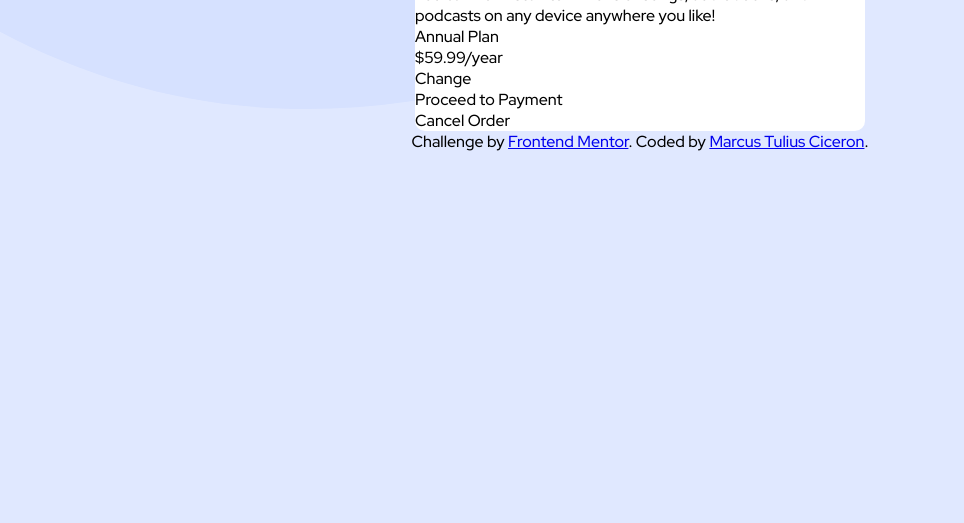
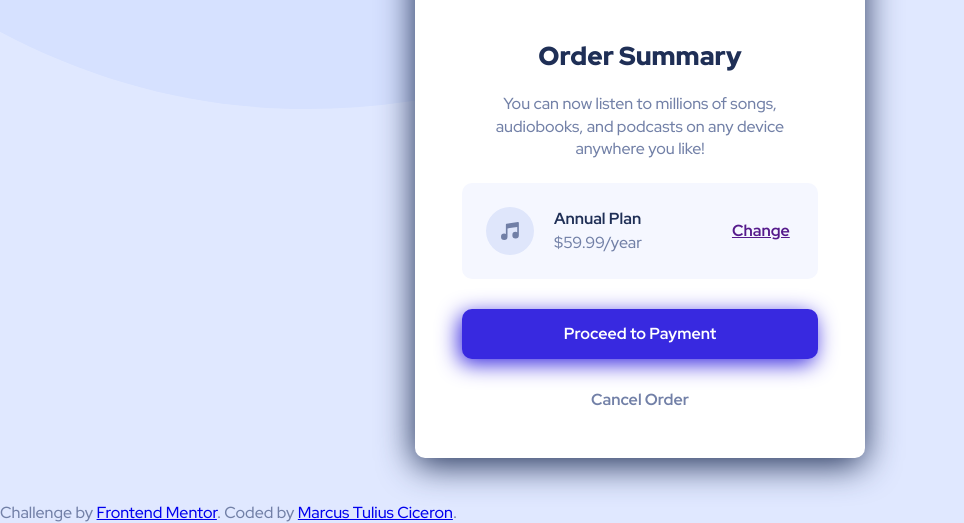
Before and after one commit to MarcusTuliusCiceron/Order-summary-component-challenge-hub, a plain HTML site: page index.html in a window 1280 px wide. Shown: the part 279-802 px from the top of the page, without its empty margins (0-964 px from the left). Drawn offline with Linux system fonts and the light colour scheme.

Commit message:
challenge complete and ready to live

```diff
--- a/_mixin.scss
+++ b/_mixin.scss
@@ -4,6 +4,7 @@
 
 $breakpoints-up: ("medium": "40em", "large": "64em", "xlarge": "87.5em");
 $breakpoints-down: ("small": "39.9375em", "medium": "63.9375em", "large": "87.4375em");
+
 
 @mixin breakpoint-up($size) {
     @media (min-width: map-get($breakpoints-up, $size)){
--- a/index.html
+++ b/index.html
@@ -4,7 +4,7 @@
   <meta charset="UTF-8">
   <meta name="viewport" content="width=device-width, initial-scale=1.0"> <!-- displays site properly based on user's device -->
 
-  <link rel="icon" type="image/png" sizes="32x32" href="./images/favicon-32x32.png">
+  <link rel="icon" type="image/png" sizes="32x32" href="/favicon-32x32.png">
   <link rel="stylesheet" href="style.css">
   <title>Frontend Mentor | Order summary card</title>
   <link rel="preconnect" href="https://fonts.googleapis.com">
@@ -38,11 +38,11 @@
         </p>
       </div>
       <div class="card__item__change">
-        Change
+        <a href="">Change</a>
       </div>
     </div>
     <div class="card__button">
-      <div class="card_button_proceed">
+      <div class="card__button__proceed">
         Proceed to Payment
       </div>
       <div class="card__button__cancel">
--- a/style.scss
+++ b/style.scss
@@ -7,6 +7,8 @@ html{
     font-family: 'Red Hat Display', sans-serif;
     font-size: 16px;
     min-height: 100vh;
+    color: $desaturatedBlue;
+    line-height: 1;
 
 }
 
@@ -21,10 +23,10 @@ body{
     background-repeat: no-repeat;
     background-size: contain;
     background-color: $paleBlue;
+    min-height: 100vh;
     display: flex;
     flex-direction: column;
-    align-items: center;
-    justify-content: center;
+    align-content: center;
 }
 
 .card{
@@ -35,10 +37,130 @@ body{
     background-color: white;
     overflow: hidden;
     border-radius: 10px;
+    box-shadow: -1px 7px 35px $darkBlue;
+
+    @include breakpoint-down(small){
+        width: 330px;
+
+    }
+
+    &__summary, &__item, &__button{
+        margin-left: 47px;
+        margin-right: 47px;
+        @include breakpoint-down(small){
+            margin-left: 27px;
+            margin-right: 27px;
+        }
+    }
 
     &__header{
         background-image: url(/illustration-hero.svg);
         width: 100%;
         height: 220px;
+        margin-bottom: 55px;
+        @include breakpoint-down(small){
+            height: 160px;
+            margin-bottom: 38px;
+        }
+    }
+    &__summary{
+        text-align: center;
+        h1{
+            font-size: 26px;
+            color: $darkBlue;
+            font-weight: 900;
+            margin-bottom: 24px;
+            @include breakpoint-down(small){
+                font-size: 21px;
+            }
+        }
+        p{
+            line-height: 1.4;
+            margin-bottom: 22px;
+            @include breakpoint-down(small){
+                margin-bottom: 28px;
+            }
+        }
+
+    }
+    &__item{
+        background-color: $veryPaleBlue;
+        border-radius: 10px;
+        padding: 24px;
+        display: flex;
+        align-items: center;
+        margin-bottom: 30px;
+        @include breakpoint-down(small){
+            margin-bottom: 24px;
+            padding: 16px;
+        }
+        &__image{
+            background-image: url(/icon-music.svg);
+            width: 48px;
+            height: 48px;
+            margin-right: 20px;
+            @include breakpoint-down(small){
+                margin-right: 18px;
+            }
+        }
+        &__name{
+            color: $darkBlue;
+            font-weight: 600;
+            margin-bottom: 8px;
+        }
+        &__text{
+            margin-right: 90px;
+            @include breakpoint-down(small){
+                margin-right: 50px;
+                font-size: 12px;
+            }
+        }
+        &__change{
+            font-weight: 600;
+            color: $brightBlue;
+            @include breakpoint-down(small){
+                font-size: 12px;
+            }
+            &:hover{
+                a{
+                    text-decoration: none;
+                }
+            }
+        }
+    }
+    &__button{
+        text-align: center;
+        &__proceed{
+            display: flex;
+            justify-content: center;
+            align-items: center;
+            height: 50px;
+            background-color: $brightBlue;
+            color: white;
+            font-weight: 600;
+            border-radius: 10px;
+            transition: opacity 200ms ease-in-out;
+            margin-bottom: 33px;
+            box-shadow: -3px 5px 21px $brightBlue;
+
+            &:hover{
+                opacity: 0.7;
+                cursor: pointer;
+            }
+
+        }
+        &__cancel{
+            font-weight: 600;
+            margin-bottom: 50px;
+            transition: all 200ms ease-in-out;
+            &:hover{
+                font-weight: 900;
+                color: $darkBlue;
+                cursor: pointer;
+            }
+            @include breakpoint-down(small){
+                margin-bottom: 37px;
+            }
+        }
     }
 }
```
Also changed, not shown: style.css, 1 other file.
